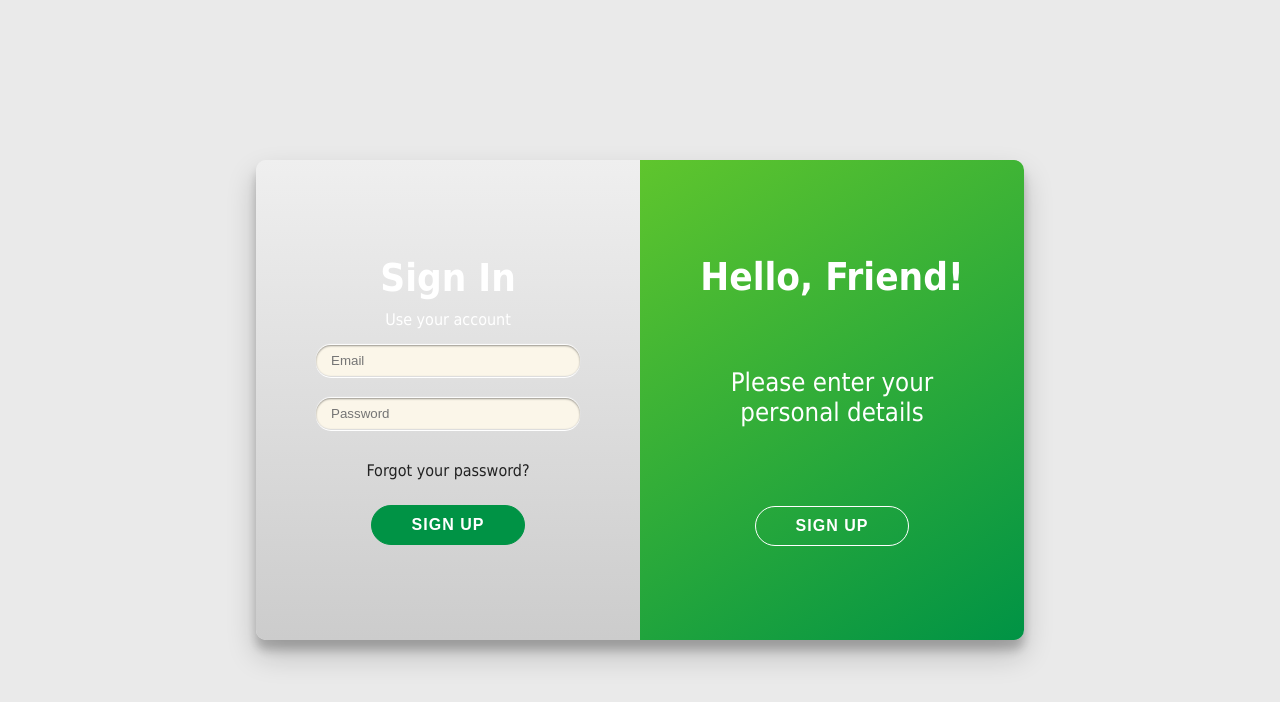
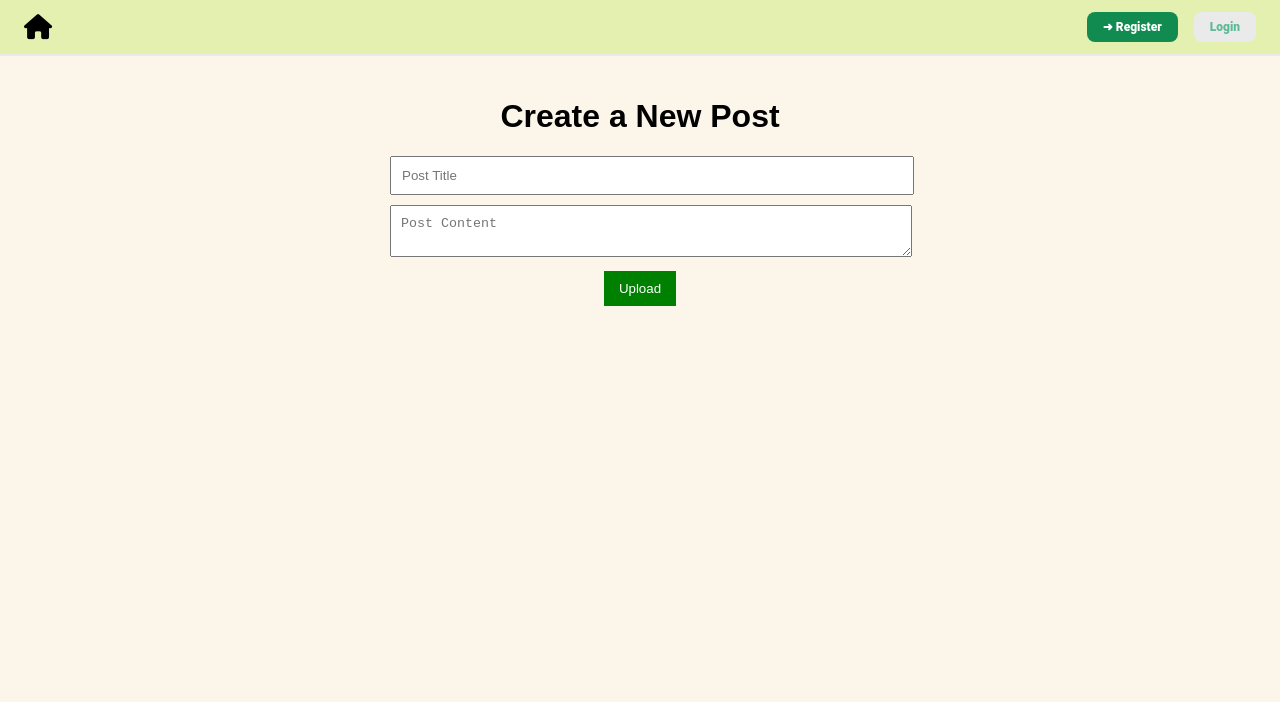
Before and after one commit to BilalMagg/Blog_Application, a Vue app in the folder frontend/: page /create in a window 1280 px wide. Shown: the top 702 px of the page. Built offline with nearby package versions, Linux system fonts and the light colour scheme.

Commit message:
NavBar after router

```diff
--- a/frontend/src/App.vue
+++ b/frontend/src/App.vue
@@ -1,34 +1,26 @@
 <template>
-    <div id="app">
-      <SignIn />
+  <div>
+    <!-- Navigation Bar (Includes Create Post Button) -->
+    <NavBar />
+
+    <!-- Dynamic View -->
+    <router-view />
   </div>
 </template>
 
 <script>
-  import SignIn from './components/SignIn.vue';
+import NavBar from "@/components/NavBar.vue";
 
 export default {
-    name: 'app',
-    components: {
-      SignIn,
-    }
-  }
+  name: "App",
+  components: { NavBar },
+};
 </script>
 
-  <style lang="scss">
+<style>
 body {
+  background-color: #FBF6E9;
   margin: 0;
-      padding: 0;
-    }
-
-    #app {
-      font-family: Tahoma;
-      font-size: 1.6rem;
-      color: #ffffff;
-      background-color: #EAEAEA;
-      height: 100vh;
-      display: flex;
-      justify-content: center;
-      align-items: center;
+  font-family: Arial, sans-serif;
 }
 </style>
--- a/frontend/src/components/NavBar.vue
+++ b/frontend/src/components/NavBar.vue
@@ -2,29 +2,24 @@
   <nav class="navbar">
     <!-- Logo et nom -->
     <div class="logo-container">
-    <!-- <img src="@/assets/logo.png" alt="Logo" class="logo" /> -->
-      <span class="logo-text">Blog</span>
+      <router-link to="/" ><i class="fa-solid fa-house"  ></i></router-link>
     </div>
 
-    <!-- Liens de navigation -->
-    <ul class="nav-links">
-      <li>
-        <a href="#" class="nav-item">Questions</a>
-      </li>
-    </ul>
 
     <!-- Actions utilisateur -->
     <div class="actions">
       <template v-if="isAuthenticated">
       <!-- Bouton "Ask a question" -->
+      <router-link to="/create">
       <button class="ask-button">
-        ✚ Ask a question
+        ✚ Create post
       </button>
-
+      </router-link>
       <!-- Icône de notification -->
       <button class="notification-button">
         <!--<BellIcon class="notification-icon" />-->
         <!-- Badge de notification -->
+        <i class="fa-solid fa-bell"></i>
         <span class="notification-badge">0</span>
       </button>
 
@@ -39,16 +34,20 @@
         <!-- Menu déroulant -->
         <div v-if="dropdownOpen" class="dropdown-menu" data-testid="dropdown-menu">
           <a href="#" class="dropdown-item">Profile</a>
+
+          <!--
           <a href="#" class="dropdown-item">Settings</a>
-          <a href="#" class="dropdown-item logout">Logout</a>
+          -->
+
+          <router-link to="/SignIn" class="logout">Logout</router-link>
         </div>
       </div>
     </template>
 
     <template v-else>
       <!-- Boutons Register et Login -->
-      <a href="SignIn.vue"><button class="register-button">➜ Register</button></a>
-      <a href="SignIn.vue"><button class="login-button">Login</button></a>
+      <router-link to="/SignIn"><button class="register-button">➜ Register</button></router-link>
+      <router-link to="/SignIn"><button class="login-button">Login</button></router-link>
     </template>
     </div>
   </nav>
@@ -56,6 +55,7 @@
 </template>
 
 <script>
+
 import { ref, onMounted, onUnmounted } from "vue";
 //import { BellIcon } from "@heroicons/vue/outline";
 
@@ -88,13 +88,15 @@ export default {
       document.removeEventListener("click", closeDropdown);
     });
 
-    return { dropdownOpen, toggleDropdown, toggleDropdown };
+    return { dropdownOpen, toggleDropdown, isAuthenticated };
   },
 };
 </script>
 
 
 <style scoped>
+@import url("https://cdnjs.cloudflare.com/ajax/libs/font-awesome/6.4.2/css/all.min.css");
+
 /* Styles généraux de la navbar */
 .navbar {
   display: flex;
@@ -196,11 +198,17 @@ export default {
   height: 24px;
   color: #4A5568;
 }
+
+i{
+  font-size: 25px;
+  color: black;
+}
 .notification-badge {
   position: absolute;
   top: 0;
   right: 0;
   background: red;
+  opacity: 0.8;
   color: white;
   font-size: 12px;
   width: 16px;
@@ -246,5 +254,8 @@ export default {
 }
 .logout {
   color: red;
+  text-decoration: none;
+  display: block;
+  padding: 8px 16px;
 }
 </style>
--- a/frontend/src/components/SignIn.vue
+++ b/frontend/src/components/SignIn.vue
@@ -21,7 +21,7 @@
           <input type="text" placeholder="Name" />
           <input type="email" placeholder="Email" />
           <input type="password" placeholder="Password" />
-          <button>Sign Up</button>
+          <router-link to="/"><button>Sign Up</button></router-link>
         </form>
         <form class="sign-in" action="#">
           <h2>Sign In</h2>
@@ -29,7 +29,7 @@
           <input type="email" placeholder="Email" />
           <input type="password" placeholder="Password" />
           <a href="#">Forgot your password?</a>
-          <button>Sign Up</button>
+          <router-link to="/"><button>Sign In</button></router-link>
         </form>
       </div>
     </article>
@@ -55,6 +55,7 @@
       box-shadow: 0 15px 30px rgba(0, 0, 0, .2),
                   0 10px 10px rgba(0, 0, 0, .2);
       background: linear-gradient(to bottom, #FBF6E9);
+      margin: 50px auto;
 
       .overlay-container {
         position: absolute;
@@ -72,7 +73,7 @@
         left: -100%;
         height: 100%;
         width: 200%;
-        background: linear-gradient(to bottom right, #7FD625, #009345);
+        background:  #118B50;
         color: #fff;
         transform: translateX(0);
         transition: transform .5s ease-in-out;
@@ -156,7 +157,7 @@
       width: calc(50% - 120px);
       height: calc(100% - 180px);
       text-align: center;
-      background: linear-gradient(to bottom, #efefef, #ccc);
+      background: #E3F0AF;
       transition: all .5s ease-in-out;
 
       div {
--- a/frontend/src/router/index.js
+++ b/frontend/src/router/index.js
@@ -1,12 +1,14 @@
 import { createRouter, createWebHistory } from "vue-router";
 import Home from "@/views/Home.vue";
 import CreatePost from "@/views/CreatePost.vue";
+import SignIn from "@/components/SignIn.vue";
 
 
 const routes = [
   { path: "/", component: Home },
   { path: "/create", component: CreatePost },
-  { path: "/edit/:id", component: CreatePost } // ✅ Allows editing a post by ID
+  { path: "/edit/:id", component: CreatePost }, // ✅ Allows editing a post by ID
+  {path: "/SignIn", component: SignIn }
 ];
 
 const router = createRouter({
--- a/frontend/src/views/CreatePost.vue
+++ b/frontend/src/views/CreatePost.vue
@@ -19,23 +19,44 @@ export default {
     };
   },
   methods: {
-    uploadPost() {
+    async uploadPost() {
       if (!this.newPost.title || !this.newPost.content) return;
 
       let posts = JSON.parse(localStorage.getItem("posts")) || [];
 
       if (this.isEditing) {
-        // ✅ Update existing post
-        posts = posts.map(post =>
-          post.id === this.newPost.id ? this.newPost : post
-        );
+        try {
+          const response = await fetch(`http://localhost:3000/posts/${this.newPost.id}`, {
+            method: "PUT",
+            headers: { "Content-Type": "application/json" },
+            body: JSON.stringify(this.newPost)
+          });
+
+          if (!response.ok) throw new Error("Backend update failed");
+
+        } catch (error) {
+          console.error("Backend unavailable, updating in localStorage");
+          posts = posts.map(post => (post.id === this.newPost.id ? this.newPost : post));
+          localStorage.setItem("posts", JSON.stringify(posts));
+        }
       } else {
-        // ✅ Create new post
-        this.newPost.id = Date.now();
-        posts.unshift(this.newPost);
+        this.newPost.id = Date.now(); // Generate unique ID for localStorage
+        try {
+          const response = await fetch("http://localhost:3000/posts", {
+            method: "POST",
+            headers: { "Content-Type": "application/json" },
+            body: JSON.stringify(this.newPost)
+          });
+
+          if (!response.ok) throw new Error("Backend create failed");
+
+        } catch (error) {
+          console.error("Backend unavailable, saving to localStorage");
+          posts.unshift(this.newPost);
+          localStorage.setItem("posts", JSON.stringify(posts));
+        }
       }
 
-      localStorage.setItem("posts", JSON.stringify(posts));
       this.$router.push("/");
     },
 
@@ -50,65 +71,11 @@ export default {
         }
       }
     }
-    /*
-async uploadPost() {
-  if (!this.newPost.title || !this.newPost.content) return;
-
-  try {
-    const response = await fetch("https://your-api.com/posts", {
-      method: "POST",
-      headers: { "Content-Type": "application/json" },
-      body: JSON.stringify(this.newPost)
-    });
-
-    if (!response.ok) throw new Error("Failed to upload post");
-
-    const newPost = await response.json();
-    console.log("Post uploaded:", newPost);
-
-    this.$router.push("/"); // ✅ Redirect to homepage after posting
-  } catch (error) {
-    console.error("Error uploading post:", error);
-  }
-}
-*/
-
-/*
-async uploadPost() {
-  if (!this.newPost.title || !this.newPost.content) return;
-
-  let apiUrl = "https://your-api.com/posts";
-  let method = "POST"; // Default to creating a new post
-
-  if (this.isEditing) {
-    apiUrl = `https://your-api.com/posts/${this.newPost.id}`;
-    method = "PUT"; // Change to updating a post
-  }
-
-  try {
-    const response = await fetch(apiUrl, {
-      method: method,
-      headers: { "Content-Type": "application/json" },
-      body: JSON.stringify(this.newPost)
-    });
-
-    if (!response.ok) throw new Error("Failed to save post");
-
-    const savedPost = await response.json();
-    console.log("Post saved:", savedPost);
-
-    this.$router.push("/");
-  } catch (error) {
-    console.error("Error saving post:", error);
-  }
-}
-*/
-
-
   },
 
   mounted() {
-    this.loadPostToEdit(); }
+    this.loadPostToEdit();
+  }
 };
 </script>
 
@@ -119,13 +86,15 @@ async uploadPost() {
   padding: 20px;
   text-align: center;
 }
+
 input, textarea {
   width: 100%;
   margin-bottom: 10px;
   padding: 10px;
 }
+
 button {
-  background: #42b983;
+  background: green;
   color: white;
   padding: 10px 15px;
   border: none;
```
Also changed, not shown: frontend/src/components/Header.vue (deleted, +0 -43 lines), frontend/src/views/Home.vue (+43 -61 lines), 1 other file (tests, documents, lock files or other folders). Lines whose indentation alone changed are shown as unchanged.
